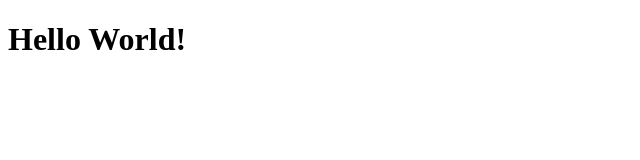
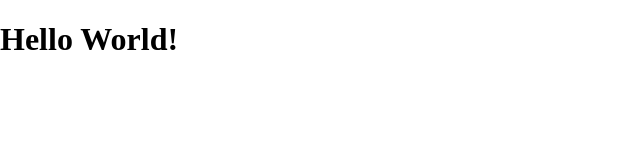
Before and after one commit to koen-dev/blink.tv, a React app: page / in a window 1280 px wide. Shown: the top 160 px of the page, without its empty margins (0-640 px from the left). Built offline with nearby package versions, Linux system fonts and the light colour scheme; the HTML template or start-up script is replaced by a standard one.

Commit message:
Added normalize.css

```diff
--- /dev/null
+++ b/app/src/css/style.scss
@@ -0,0 +1 @@
+@import "~normalize.css/normalize.css";
--- a/app/src/js/app.jsx
+++ b/app/src/js/app.jsx
@@ -1,5 +1,7 @@
 import React from 'react';
 import ReactDOM from 'react-dom';
+
+import "../css/style.scss";
 
 class App extends React.Component {
   constructor(props){
@@ -20,8 +22,6 @@ class App extends React.Component {
   }
 }
 
-
-
 ReactDOM.render(
   <App />,
   document.getElementById("app")
--- a/package.json
+++ b/package.json
@@ -40,6 +40,7 @@
     "compression": "^1.6.2",
     "express": "^4.15.3",
     "hbs": "^4.0.1",
+    "normalize.css": "^7.0.0",
     "throng": "^4.0.0"
   }
 }
```
Also changed, not shown: 1 other file (tests, documents, lock files or other folders).
